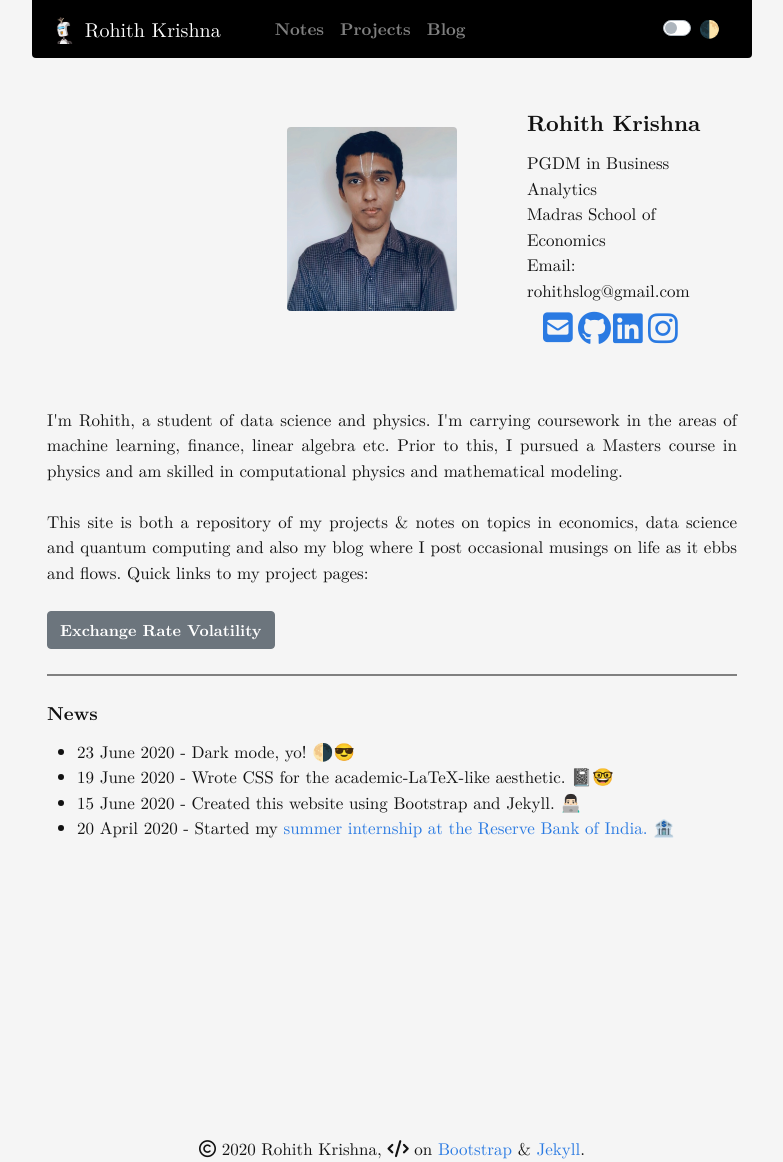
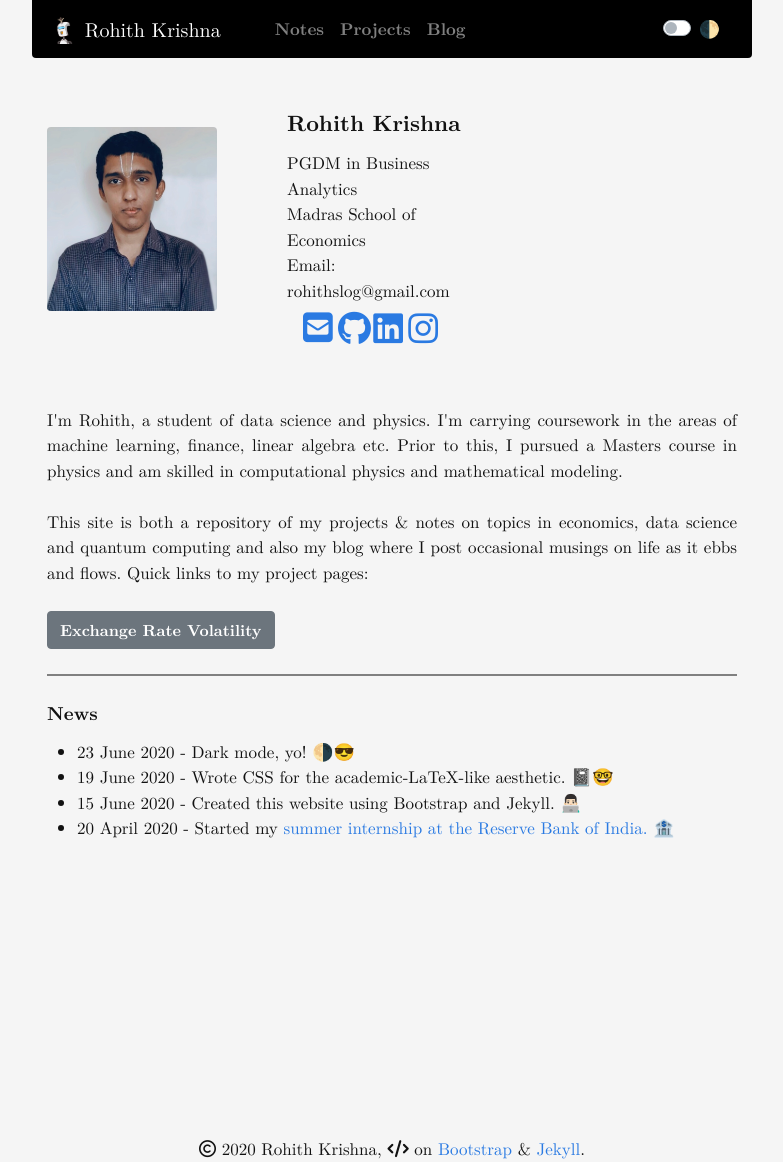
Before and after one commit to rohithmay/rohithmay.github.io, a Jekyll site: the page built from index.md, in a window 1280 px wide. Shown: the whole page, without its empty margins (248-1031 px from the left). Built offline with Jekyll 4.4.1, drawn with Linux system fonts in a browser that asks for light colours; nearby versions of some CDN libraries; a style sheet for code colours, icons or effects is not loaded.

Commit message:
Update index.md

```diff
--- a/index.md
+++ b/index.md
@@ -5,9 +5,10 @@ title: Rohith Krishna
 
 <div class="container-fluid">
 
+
           <div class="row">
-                  <div class="col ml-auto d-flex align-items-center">
-                  </div>
+                  <div class="d-flex justify-content-center">
+
                   <div class="col ml-auto d-flex align-items-center">
                       <img style="margin: 0px 0 0px 0;"
                            id="gravatar-img"
@@ -96,6 +97,7 @@ title: Rohith Krishna
                             </div>
                         </div>
               </div>
+          </div>
 
 
 <!--
```
